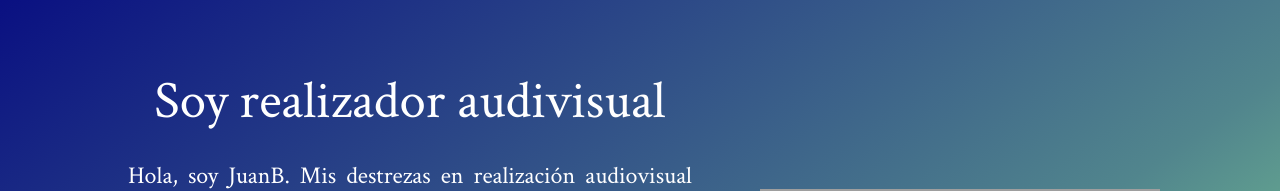
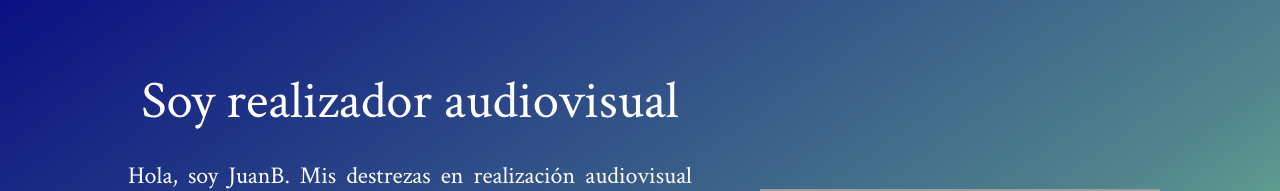
Before and after one commit to Lugari/juanbproducciones, a React (Create React App) app: page /about in a window 1280 px wide. Shown: the part 131-322 px from the top of the page. Built offline with nearby package versions, Linux system fonts and the light colour scheme; grey boxes are pictures that could not be loaded.

Commit message:
Update AboutPage.jsx
He agregado la o al título audiovisual y cambié espectador por observador

```diff
--- a/src/pages/about/AboutPage.jsx
+++ b/src/pages/about/AboutPage.jsx
@@ -6,12 +6,12 @@ const AboutPage = () => {
     return (
         <div className='aboutme-section'>
             <section>
-                <h1>Soy realizador audivisual</h1>
+                <h1>Soy realizador audiovisual</h1>
                 <p>Hola, soy JuanB. Mis destrezas en realización audiovisual están soportadas en una experiencia de muchos años.<br/><br/>
                     Para mi creación audiovisual es fundamental la observación, a través de ella, voy indagando sobre las relaciones entre los objetos, las cosas, los procesos, las historias, las situaciones, la misma vida; con las personas, sus cuestionamientos, sus temores, sus alegrías, en otras palabras, la confrontación vida y vida, vidas vividas, o muertes, también es una forma de vida en pasado.<br/><br/>
                     La búsqueda es indispensable como herramienta para encontrar algo que me impulsa a expresar sensaciones, ideas y emociones.<br/><br/>
                     Las imágenes y sonidos expresados desde mi interior, son registrados en soporte análogo o digital, tanto imagen fija como en movimiento; es la captura de instantes con los que juego a través del espacio y del tiempo, intentando encontrar una respuesta que me ayude a comprender este entramado de experiencias que al fin y al cabo fluyen en instantes eternamente.<br/><br/>
-                    Si algo encuentra un espectador que le haga detenerse a mirar mi trabajo, entonces, he logrado mi cometido porque mi expresión rebota continuamente como el eco en la cueva.
+                    Si algo encuentra un observador que le haga detenerse a mirar mi trabajo, entonces, he logrado mi cometido porque mi expresión rebota continuamente como el eco en la cueva.
                 </p>
             </section>
             <aside>
```
